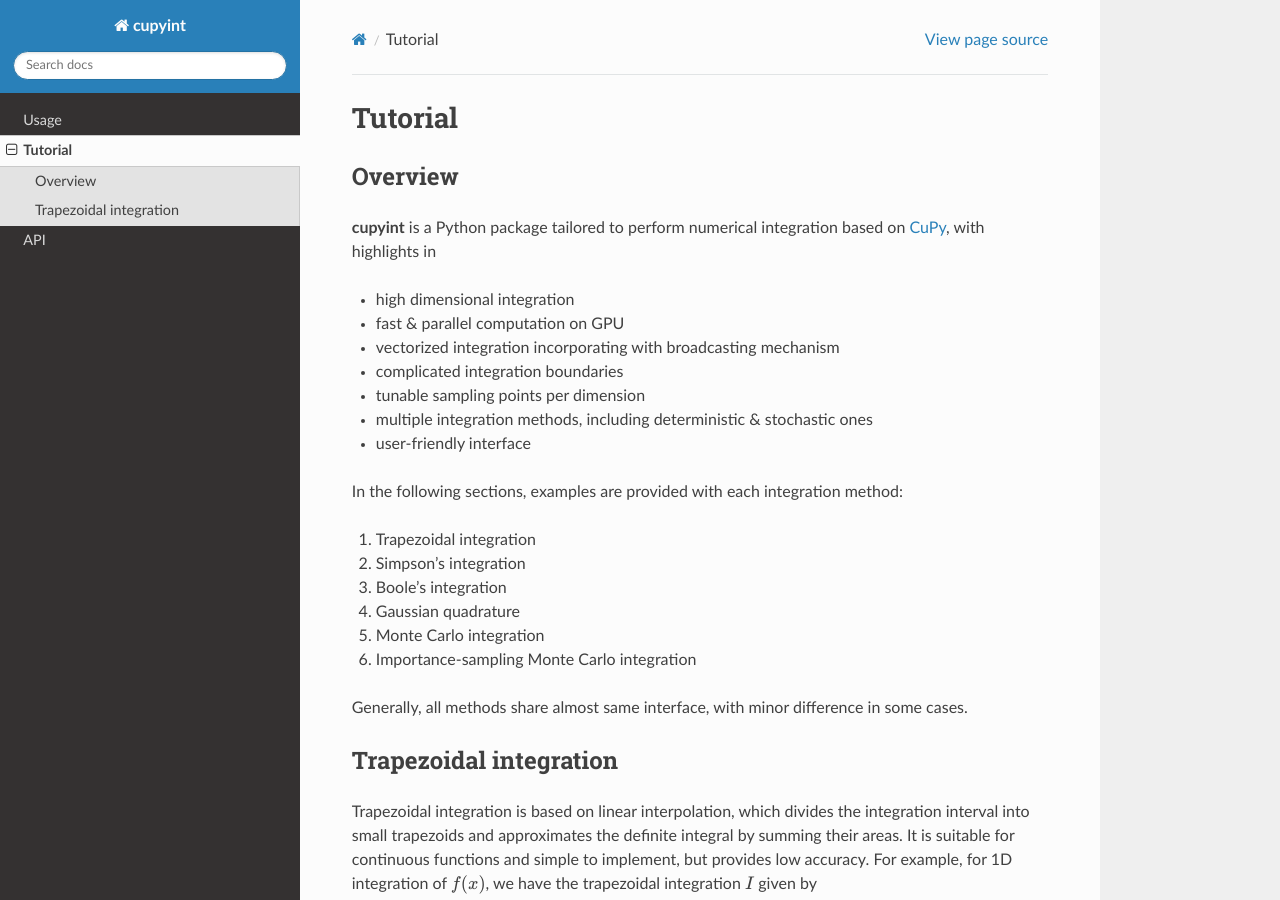
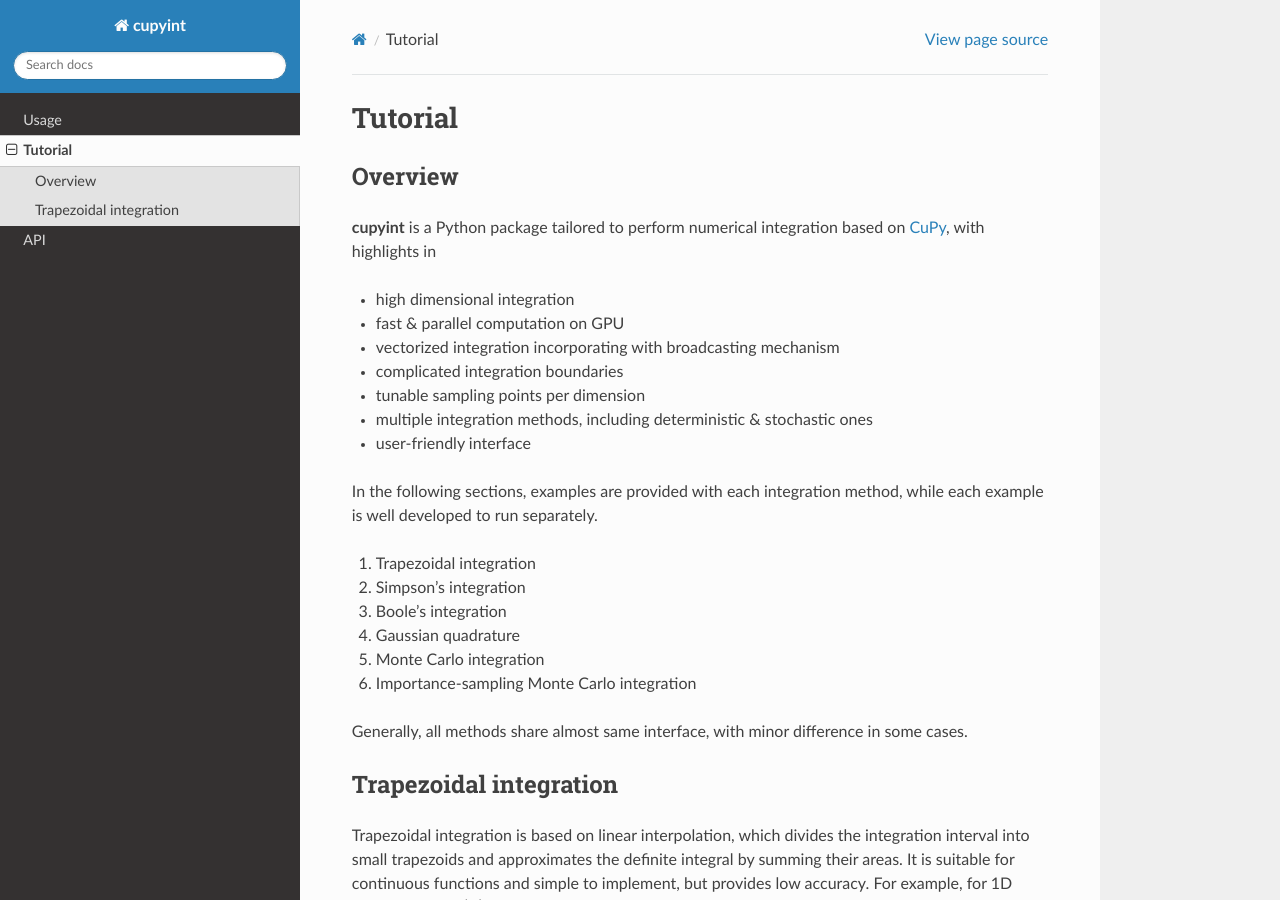
Before and after one commit to ze-ouyang/cupyint_doc, a Sphinx documentation site: the page built from docs/source/tutorial.rst, in a window 1280 px wide and 900 px high. Built offline with Sphinx 7.4.7 and the Read the Docs theme 3.1.0, drawn with Linux system fonts in a browser that asks for light colours.

Commit message:
Update tutorial.rst

```diff
--- a/docs/source/tutorial.rst
+++ b/docs/source/tutorial.rst
@@ -13,7 +13,7 @@
 * multiple integration methods, including deterministic & stochastic ones
 * user-friendly interface
 
-In the following sections, examples are provided with each integration method:
+In the following sections, examples are provided with each integration method, while each example is well developed to run separately.
 
 1. Trapezoidal integration
 2. Simpson's integration
```
